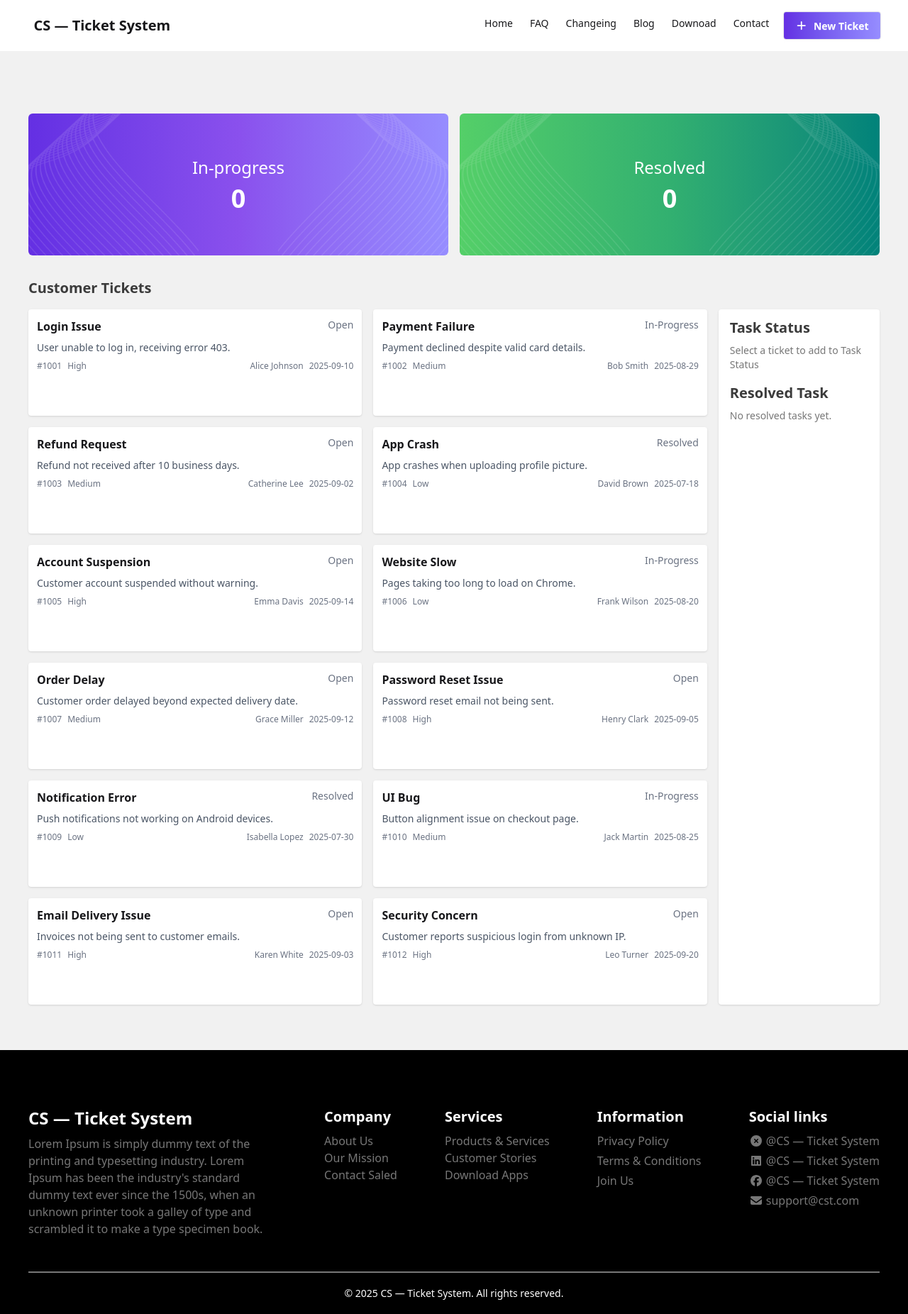
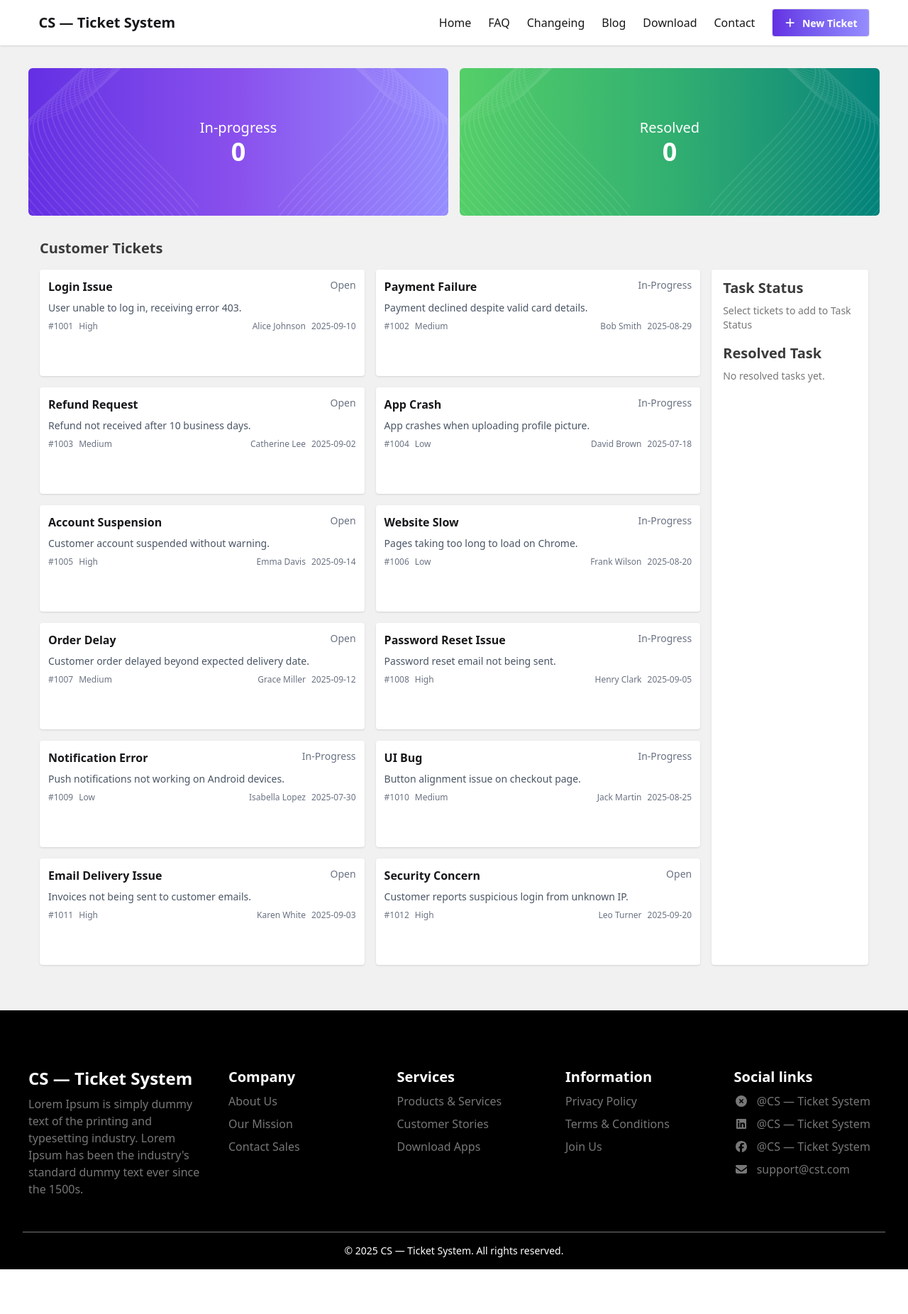
Before and after one commit to itstumpa/customer_services_103, a React (Vite) app: page / in a window 1280 px wide. Shown: the whole page at 71% size. After the commit the page ends 1789 px from the top, so only its background shows below. Built offline with nearby package versions, Linux system fonts and the light colour scheme.

Commit message:
add toastify

```diff
--- a/package.json
+++ b/package.json
@@ -16,6 +16,7 @@
     "@tailwindcss/vite": "^4.1.13",
     "react": "^19.1.1",
     "react-dom": "^19.1.1",
+    "react-toastify": "^11.0.5",
     "tailwindcss": "^4.1.13"
   },
   "devDependencies": {
--- a/public/Tickets.json
+++ b/public/Tickets.json
@@ -32,7 +32,7 @@
     "description": "App crashes when uploading profile picture.",
     "customer": "David Brown",
     "priority": "Low",
-    "status": "Resolved",
+    "status": "In-Progress",
     "createdAt": "2025-07-18"
   },
   {
@@ -68,7 +68,7 @@
     "description": "Password reset email not being sent.",
     "customer": "Henry Clark",
     "priority": "High",
-    "status": "Open",
+    "status": "In-Progress",
     "createdAt": "2025-09-05"
   },
   {
@@ -77,7 +77,7 @@
     "description": "Push notifications not working on Android devices.",
     "customer": "Isabella Lopez",
     "priority": "Low",
-    "status": "Resolved",
+    "status": "In-Progress",
     "createdAt": "2025-07-30"
   },
   {
--- a/src/components/Customer_Tickets/Customer_Tickets.jsx
+++ b/src/components/Customer_Tickets/Customer_Tickets.jsx
@@ -1,22 +1,63 @@
-import React, { use } from 'react'
+import React, { useState, use } from 'react'
+import { ToastContainer, toast } from 'react-toastify'
+import 'react-toastify/dist/ReactToastify.css'
 
 const Customer_Tickets = ({ customersPromise }) => {
   const customersData = use(customersPromise)
-  console.log(customersData)
+  const [tickets, setTickets] = useState(customersData) // Active tickets
+  const [selectedTickets, setSelectedTickets] = useState([]) // Task status
+  const [resolvedTickets, setResolvedTickets] = useState([]) // Resolved tickets
+
+  const toggleTicket = (ticket) => {
+    if (!selectedTickets.some(t => t.id === ticket.id)) {
+      setSelectedTickets(prev => [...prev, ticket])
+      // ✅ Info toast
+      toast.info(`Selected: ${ticket.title} (ID: ${ticket.id})`, {
+        position: 'top-right',
+        autoClose: 2000,
+      })
+    }
+  }
+
+  const handleComplete = (ticketId, title) => {
+    // ✅ Success toast
+    toast.success(`Completed: ${title} (ID: ${ticketId})`, {
+      position: 'top-right',
+      autoClose: 2000,
+    })
+
+    // Find completed ticket
+    const completedTicket = tickets.find(t => t.id === ticketId)
+
+    // Remove from active + selected
+    setTickets(prev => prev.filter(t => t.id !== ticketId))
+    setSelectedTickets(prev => prev.filter(t => t.id !== ticketId))
+
+    // Add to resolved
+    if (completedTicket) {
+      setResolvedTickets(prev => [...prev, completedTicket])
+    }
+
+  }
 
   return (
-    <div className="max-w-[1200px] mx-auto mt-8">
+    <div className="max-w-[1200px] mx-auto mt-8 px-4">
+      {/* Toast container */}
+      <ToastContainer />
+
       <h2 className="font-semibold text-xl text-[#3b3b3b] mb-4">Customer Tickets</h2>
 
-      {/* Parent grid: 5 columns */}
-      <div className="grid grid-cols-5 gap-4">
-
-        {/* Left side: tickets container spanning 4 columns */}
-        <div className="col-span-4 grid grid-cols-2 gap-4">
-          {customersData.map((ticket) => (
+      <div className="grid grid-cols-1 md:grid-cols-5 gap-4">
+        {/* Tickets Grid */}
+        <div className="md:col-span-4 grid grid-cols-1 sm:grid-cols-2 gap-4">
+          {tickets.map((ticket) => {
+            const isSelected = selectedTickets.some(t => t.id === ticket.id)
+            return (
               <div
                 key={ticket.id}
-              className="h-[150px] bg-white rounded shadow-sm p-3"
+                onClick={() => toggleTicket(ticket)}
+                className={`h-[150px] rounded shadow-sm p-3 cursor-pointer
+                  ${isSelected ? 'bg-blue-100' : 'bg-white'}`}
               >
                 <div className="flex justify-between mb-2">
                   <h2 className="font-semibold">{ticket.title}</h2>
@@ -34,18 +75,42 @@ const Customer_Tickets = ({ customersPromise }) => {
                   </div>
                 </div>
               </div>
-          ))}
+            )
+          })}
         </div>
 
-        {/* Right side: Task Status sidebar */}
-        <div className="col-span-1 w-full h-auto px-4 py-3 bg-white rounded shadow-sm text-[#777777]">
+        {/* Task Status */}
+        <div className="md:col-span-1 w-full h-auto px-4 py-3 bg-white rounded shadow-sm text-[#777777]">
           <h2 className="font-semibold text-xl mb-2 text-[#3b3b3b]">Task Status</h2>
-          <p className="text-sm mb-4">Select a ticket to add to Task Status</p>
 
+          {selectedTickets.length > 0 ? (
+            selectedTickets.map(ticket => (
+              <div key={ticket.id} className="mb-3 p-2 border-b border-gray-200">
+                <h3 className="font-semibold text-sm">{ticket.title}</h3>
+                <button
+                  onClick={() => handleComplete(ticket.id, ticket.title)}
+                  className="mt-2 w-full bg-green-500 text-white py-1 px-3 rounded"
+                >
+                  Complete
+                </button>
+              </div>
+            ))
+          ) : (
+            <p className="text-sm mb-4">Select tickets to add to Task Status</p>
+          )}
+
+          {/* Resolved Tasks */}
           <h2 className="font-semibold text-xl mb-2 mt-4 text-[#3b3b3b]">Resolved Task</h2>
+          {resolvedTickets.length > 0 ? (
+            resolvedTickets.map(ticket => (
+              <div key={ticket.id} className="mb-2 text-sm text-green-700">
+                ✅ {ticket.title} (ID: {ticket.id})
+              </div>
+            ))
+          ) : (
             <p className="text-sm">No resolved tasks yet.</p>
+          )}
         </div>
-
       </div>
     </div>
   )
--- a/src/components/Footer/Footer.jsx
+++ b/src/components/Footer/Footer.jsx
@@ -1,60 +1,62 @@
 import React from 'react'
-import { FontAwesomeIcon } from "@fortawesome/react-fontawesome"; // React component to render icons
-import { faCircleXmark } from "@fortawesome/free-solid-svg-icons";
-import { faEnvelope } from "@fortawesome/free-solid-svg-icons";
-import { faLinkedin } from "@fortawesome/free-brands-svg-icons";
-import { faFacebook } from "@fortawesome/free-brands-svg-icons";
-
+import { FontAwesomeIcon } from "@fortawesome/react-fontawesome";
+import { faCircleXmark, faEnvelope } from "@fortawesome/free-solid-svg-icons";
+import { faLinkedin, faFacebook } from "@fortawesome/free-brands-svg-icons";
 
 const Footer = () => {
   return (
-    <div className=' bg-black h-auto mt-16 px-8 pt-20 '>
-      <div className='max-w-[1200px] mx-auto flex  justify-between text-white' >
-<div>
+    <div className='bg-black text-white mt-16 px-4 md:px-8 pt-20'>
+      <div className='max-w-[1200px] mx-auto flex flex-wrap md:flex-nowrap gap-8 justify-between'>
+
+        <div className='flex-1 min-w-[250px]'>
           <h1 className='font-bold text-2xl mb-2'>CS — Ticket System</h1>
-      <p className='w-[350px] text-[#777777]'>Lorem Ipsum is simply dummy text of the printing and typesetting industry. Lorem Ipsum has been the industry's standard dummy text ever since the 1500s, when an unknown printer took a galley of type and scrambled it to make a type specimen book.</p>
+          <p className='text-[#777777]'>
+            Lorem Ipsum is simply dummy text of the printing and typesetting industry. Lorem Ipsum has been the industry's standard dummy text ever since the 1500s.
+          </p>
         </div>
 
-<div>
+        <div className='flex-1 min-w-[150px]'>
           <h1 className='font-semibold text-xl mb-2'>Company</h1>
-      <div className='text-[#777777] spacey-y-8'>
-
+          <div className='text-[#777777] space-y-2'>
             <p>About Us</p>
             <p>Our Mission</p>
-      <p>Contact Saled</p>
+            <p>Contact Sales</p>
           </div>
         </div>
-<div>
+
+        <div className='flex-1 min-w-[150px]'>
           <h1 className='font-semibold text-xl mb-2'>Services</h1>
-      <div className='text-[#777777] spacey-y-8'>
-
+          <div className='text-[#777777] space-y-2'>
             <p>Products & Services</p>
             <p>Customer Stories</p>
             <p>Download Apps</p>
           </div>
         </div>
-<div>
+
+        <div className='flex-1 min-w-[150px]'>
           <h1 className='font-semibold text-xl mb-2'>Information</h1>
-      <div className='text-[#777777] space-y-1'>
-
+          <div className='text-[#777777] space-y-2'>
             <p>Privacy Policy</p>
             <p>Terms & Conditions</p>
             <p>Join Us</p>
           </div>
         </div>
-<div>
+
+        <div className='flex-1 min-w-[150px]'>
           <h1 className='font-semibold text-xl mb-2'>Social links</h1>
-      <div className='text-[#777777] space-y-1'>
-
-      <p><FontAwesomeIcon icon={faCircleXmark} /> @CS — Ticket System</p>
-      <p><FontAwesomeIcon icon={faLinkedin} /> @CS — Ticket System</p>
-      <p><FontAwesomeIcon icon={faFacebook} /> @CS — Ticket System</p>
-      <p><FontAwesomeIcon icon={faEnvelope} /> support@cst.com</p>
+          <div className='text-[#777777] space-y-2'>
+            <p><FontAwesomeIcon icon={faCircleXmark} className='mr-2' /> @CS — Ticket System</p>
+            <p><FontAwesomeIcon icon={faLinkedin} className='mr-2' /> @CS — Ticket System</p>
+            <p><FontAwesomeIcon icon={faFacebook} className='mr-2' /> @CS — Ticket System</p>
+            <p><FontAwesomeIcon icon={faEnvelope} className='mr-2' /> support@cst.com</p>
           </div>
         </div>
+
       </div>
-<div className='text-white text-center h-[60px] border-t-2 flex items-center justify-center border-[#777777] w-[1200px] mx-auto mt-12'>
-      <p className='text-sm'>© 2025 CS — Ticket System. All rights reserved.</p></div>
+
+      <div className='text-center text-white mt-12 border-t border-[#777777] py-4'>
+        <p className='text-sm'>© 2025 CS — Ticket System. All rights reserved.</p>
+      </div>
     </div>
   )
 }
--- a/src/components/Hero_Img/Hero_Img.jsx
+++ b/src/components/Hero_Img/Hero_Img.jsx
@@ -1,21 +1,22 @@
 import React from 'react'
-import vectorImg from '../../assets/vector1.png'; // ✅ import the image
+import vectorImg from '../../assets/vector1.png';
 
 const Hero_Img = () => {
   return (
-    <div className='max-w-[1200px] mx-auto flex items-center gap-4 mt-22'>
-      <div className='h-[200px] bg-gradient-to-r from-[#642FE3] via-[#8A50ED] to-[#968dff] text-white items-center flex flex-col justify-center text-center rounded-md text-2xl gap-2 w-1/2 relative'>
-      <img className='absolute  w-[240px] h-full object-cover z-0 top-0 left-0' src={vectorImg} alt="" />
-      <img className='absolute  w-[240px] h-full object-cover z-0 top-0 right-0 scale-x-[-1]' src={vectorImg} alt="" />
-            <h1 className='relative z-10'>In-progress</h1>
-            <h1 className='text-4xl font-bold relative z-10'>0</h1>
+    <div className='max-w-[1200px] mx-auto flex flex-col md:flex-row items-center gap-4 mt-8 px-4 md:px-0'>
+
+      <div className='relative w-full md:w-1/2 h-48 md:h-52 bg-gradient-to-r from-[#642FE3] via-[#8A50ED] to-[#968dff] text-white flex flex-col items-center justify-center rounded-md overflow-hidden'>
+        <img className='absolute w-60 h-full object-cover z-0 top-0 left-0' src={vectorImg} alt="" />
+        <img className='absolute w-60 h-full object-cover z-0 top-0 right-0 scale-x-[-1]' src={vectorImg} alt="" />
+        <h1 className='relative z-10 text-lg md:text-xl'>In-progress</h1>
+        <h1 className='text-3xl md:text-4xl font-bold relative z-10'>0</h1>
       </div>
 
-    <div className='h-[200px] bg-gradient-to-l from-[#01827A] via-[#32B070] to-[#54CF68] text-white items-center flex flex-col justify-center text-center rounded-md text-2xl gap-2 w-1/2 relative'>
-    <img className='absolute  w-[240px] h-full object-cover z-0 top-0 left-0' src={vectorImg} alt="" />
-      <img className='absolute  w-[240px] h-full object-cover z-0 top-0 right-0 scale-x-[-1]' src={vectorImg} alt="" />
-            <h1 className='relative z-10'>Resolved</h1>
-            <h1 className='text-4xl font-bold relative z-10'>0</h1>
+      <div className='relative w-full md:w-1/2 h-48 md:h-52 bg-gradient-to-l from-[#01827A] via-[#32B070] to-[#54CF68] text-white flex flex-col items-center justify-center rounded-md overflow-hidden'>
+        <img className='absolute w-60 h-full object-cover z-0 top-0 left-0' src={vectorImg} alt="" />
+        <img className='absolute w-60 h-full object-cover z-0 top-0 right-0 scale-x-[-1]' src={vectorImg} alt="" />
+        <h1 className='relative z-10 text-lg md:text-xl'>Resolved</h1>
+        <h1 className='text-3xl md:text-4xl font-bold relative z-10'>0</h1>
       </div>
 
     </div>
--- a/src/components/Navbar/Navbar.jsx
+++ b/src/components/Navbar/Navbar.jsx
@@ -1,31 +1,52 @@
-import React from 'react';
-
-import { FontAwesomeIcon } from "@fortawesome/react-fontawesome"; // React component to render icons
-import { faPlus } from "@fortawesome/free-solid-svg-icons";       // Import the plus icon
-
-
+import React, { useState } from 'react';
+import { FontAwesomeIcon } from "@fortawesome/react-fontawesome";
+import { faPlus, faBars, faXmark } from "@fortawesome/free-solid-svg-icons";
 
 const Navbar = () => {
+  const [isOpen, setIsOpen] = useState(false);
+
   return (
-    <div className="  bg-white">
-      <div className='navbar max-w-[1235px] mx-auto '>
-  <div className="flex-1">
-    <a className="btn btn-ghost text-xl font-bold">CS — Ticket System</a>
-  </div>
-  <div className="flex-none">
-    <ul className="menu menu-horizontal">
+    <nav className="bg-white shadow">
+      <div className="max-w-[1235px] mx-auto px-4 md:px-8 flex justify-between items-center h-16">
+
+        <a className="text-xl font-bold">CS — Ticket System</a>
+
+        {/* Desktop */}
+        <ul className="hidden md:flex items-center gap-6">
           <li><a>Home</a></li>
           <li><a>FAQ</a></li>
           <li><a>Changeing</a></li>
           <li><a>Blog</a></li>
-            <li><a>Downoad</a></li>
+          <li><a>Download</a></li>
           <li><a>Contact</a></li>
-            <button className=" ml-2 btn text-white bg-gradient-to-r from-[#642FE3] to-[#968dff]  flex items-center gap-2 ">  <FontAwesomeIcon icon={faPlus} /> New Ticket</button>
+          <button className="btn text-white bg-gradient-to-r from-[#642FE3] to-[#968dff] flex items-center gap-2">
+            <FontAwesomeIcon icon={faPlus} /> New Ticket
+          </button>
+        </ul>
 
-    </ul>
+        {/* Mobile  */}
+        <div className="md:hidden">
+          <button onClick={() => setIsOpen(!isOpen)}>
+            <FontAwesomeIcon icon={isOpen ? faXmark : faBars} size="lg" />
+          </button>
         </div>
       </div>
-</div>
+
+      {/* Mobile Menu */}
+      {isOpen && (
+        <ul className="md:hidden px-4 pb-4 space-y-2 bg-white border-t border-gray-200">
+          <li><a className="block">Home</a></li>
+          <li><a className="block">FAQ</a></li>
+          <li><a className="block">Changeing</a></li>
+          <li><a className="block">Blog</a></li>
+          <li><a className="block">Download</a></li>
+          <li><a className="block">Contact</a></li>
+          <button className="w-full btn text-white bg-gradient-to-r from-[#642FE3] to-[#968dff] flex items-center justify-center gap-2">
+            <FontAwesomeIcon icon={faPlus} /> New Ticket
+          </button>
+        </ul>
+      )}
+    </nav>
   );
 };
 
```
Also changed, not shown: 1 other file (tests, documents, lock files or other folders). Lines whose indentation alone changed are shown as unchanged.
